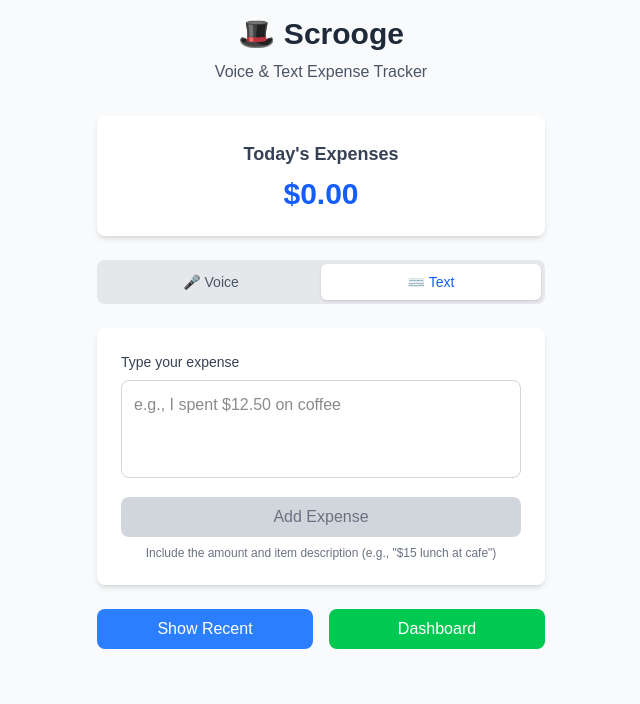
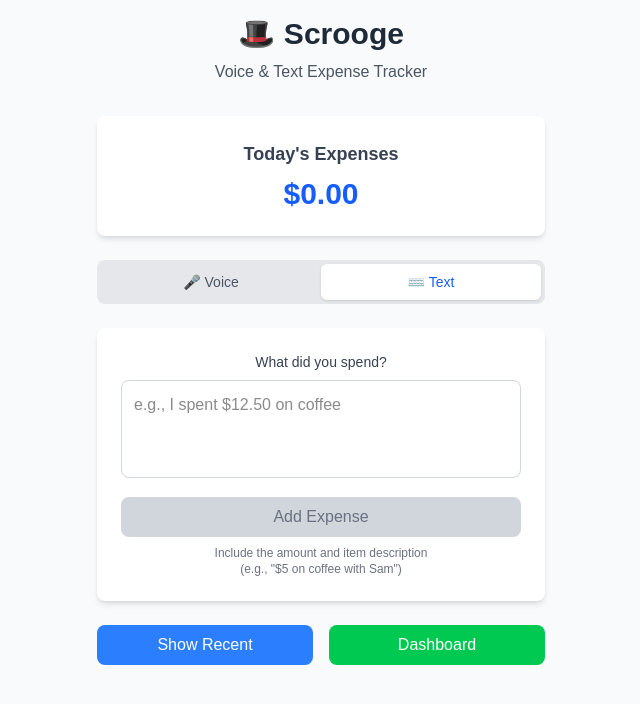
Before and after one commit to courtashdale/Scrooge, a Next.js app: page / in a window 1280 px wide. Both pictures are taken after a click on the button "⌨️ Text". Shown: the top 704 px of the page, without its empty margins (319-959 px from the left). Built offline with nearby package versions, Linux system fonts and the light colour scheme; no server answers; the database is empty.

Commit message:
Minor edits

```diff
--- a/src/app/page.tsx
+++ b/src/app/page.tsx
@@ -142,7 +142,7 @@ export default function Home() {
           </Link>
         </div>
 
-        {/* Recent Transactions */}
+        {/* Latest Transactions */}
         {showTransactions && (
           <div className="bg-white rounded-lg shadow-md p-6">
             {loading ? (
--- a/src/components/TextInput.tsx
+++ b/src/components/TextInput.tsx
@@ -29,8 +29,8 @@ export default function TextInput({ onSubmit, disabled }: TextInputProps) {
     <div className="w-full">
       <form onSubmit={handleSubmit} className="space-y-3">
         <div>
-          <label htmlFor="expense-input" className="block text-sm font-medium text-gray-700 mb-2">
-            Type your expense
+          <label htmlFor="expense-input" className="block text-sm font-medium text-gray-700 mb-2 text-center">
+            What did you spend?
           </label>
           <textarea
             id="expense-input"
@@ -56,7 +56,7 @@ export default function TextInput({ onSubmit, disabled }: TextInputProps) {
         </button>
       </form>
       <p className="text-xs text-gray-500 mt-2 text-center">
-        Include the amount and item description (e.g., "$15 lunch at cafe")
+        Include the amount and item description <br></br>(e.g., "$5 on coffee with Sam")
       </p>
     </div>
   );
```
